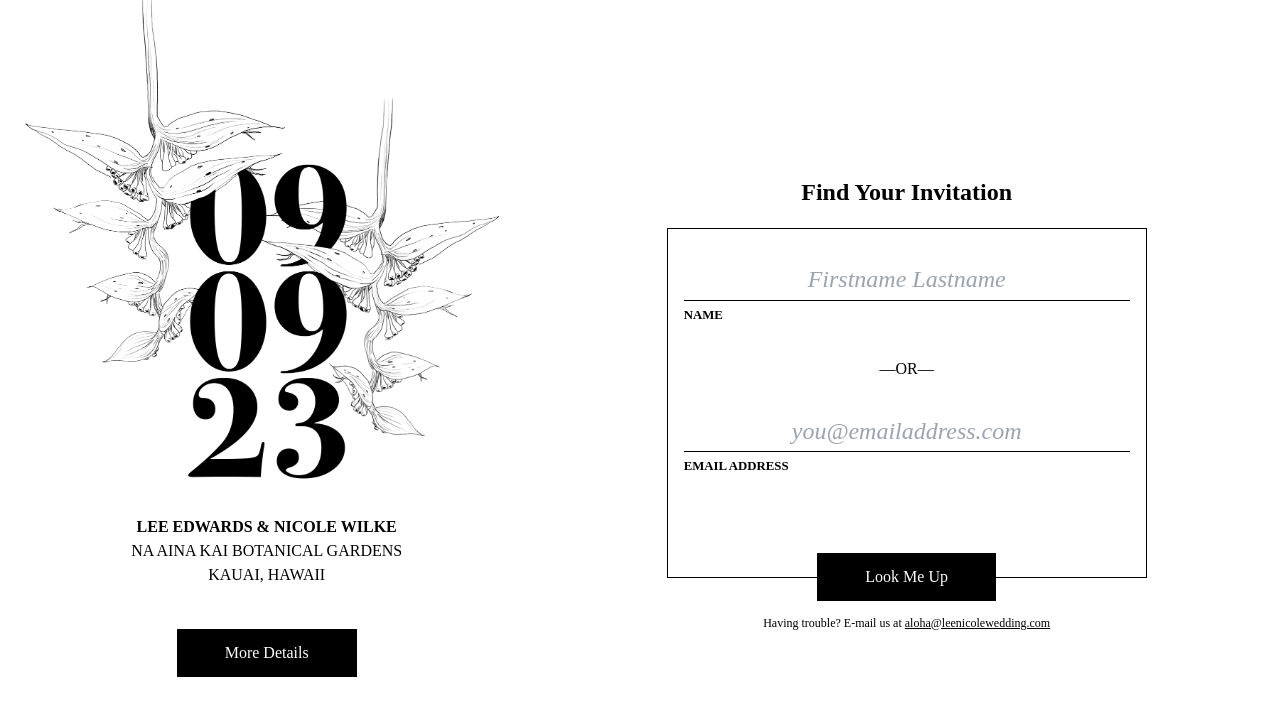
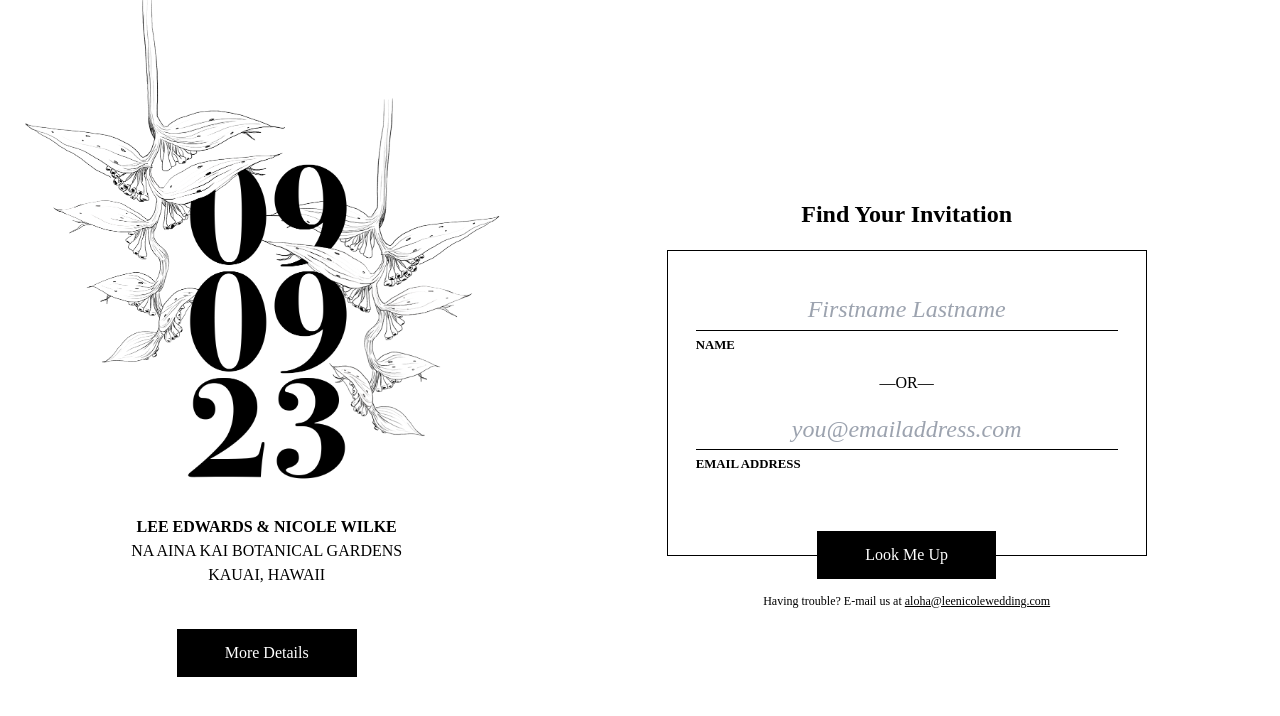
Before and after one commit to ledwards/wedding-website, a Next.js app: page /rsvp in a window 1280 px wide. Shown: the top 716 px of the page. Built offline with nearby package versions, Linux system fonts and the light colour scheme.

Commit message:
fix box sizes

```diff
--- a/styles/Form.module.css
+++ b/styles/Form.module.css
@@ -1,7 +1,7 @@
 .form {
     border: 1px solid black;
     min-width: 30em;
-    padding: 2em 1em 1.25em 1em;
+    padding: 2.5em 1.75em 0em 1.75em;
 }
 
 .nested {
@@ -17,9 +17,8 @@
     padding: 0.5em;
 }
 
-@media only screen and (max-width: 1080px),
-       screen and (max-height: 400px) {
-           .form {
-               min-width: inherit;
-           }
-       }
+@media only screen and (max-width: 768px) {
+    .form {
+        min-width: inherit;
+    }
+}
--- a/styles/Submit.module.css
+++ b/styles/Submit.module.css
@@ -1,4 +1,4 @@
 .submit {
     position: relative;
-    bottom: -60px;
+    bottom: -40px;
 }
--- a/styles/rsvp.module.css
+++ b/styles/rsvp.module.css
@@ -5,7 +5,7 @@ p.or, p.footer, p.intro {
 
 p.or {
     font-size: 1em;
-    margin: 2em;
+    margin: 1em;
     text-transform: uppercase;
 }
 
```
